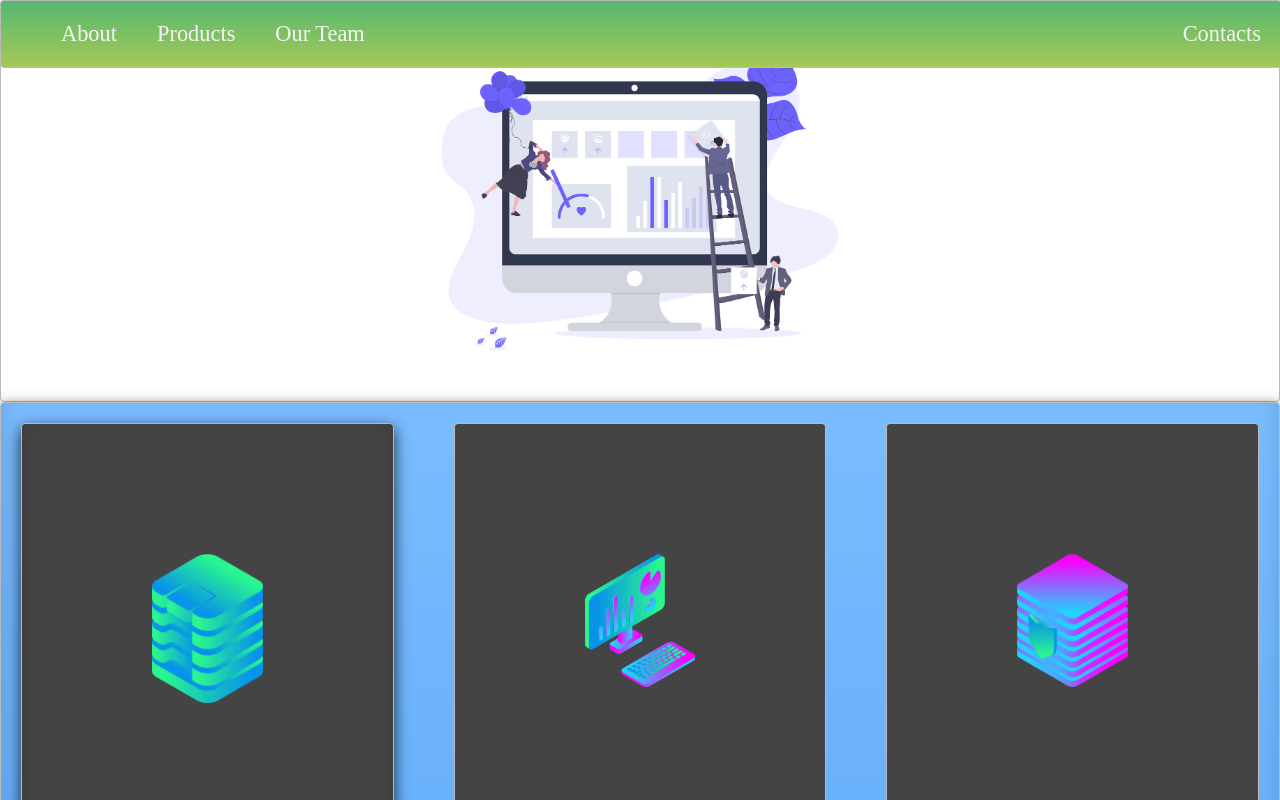
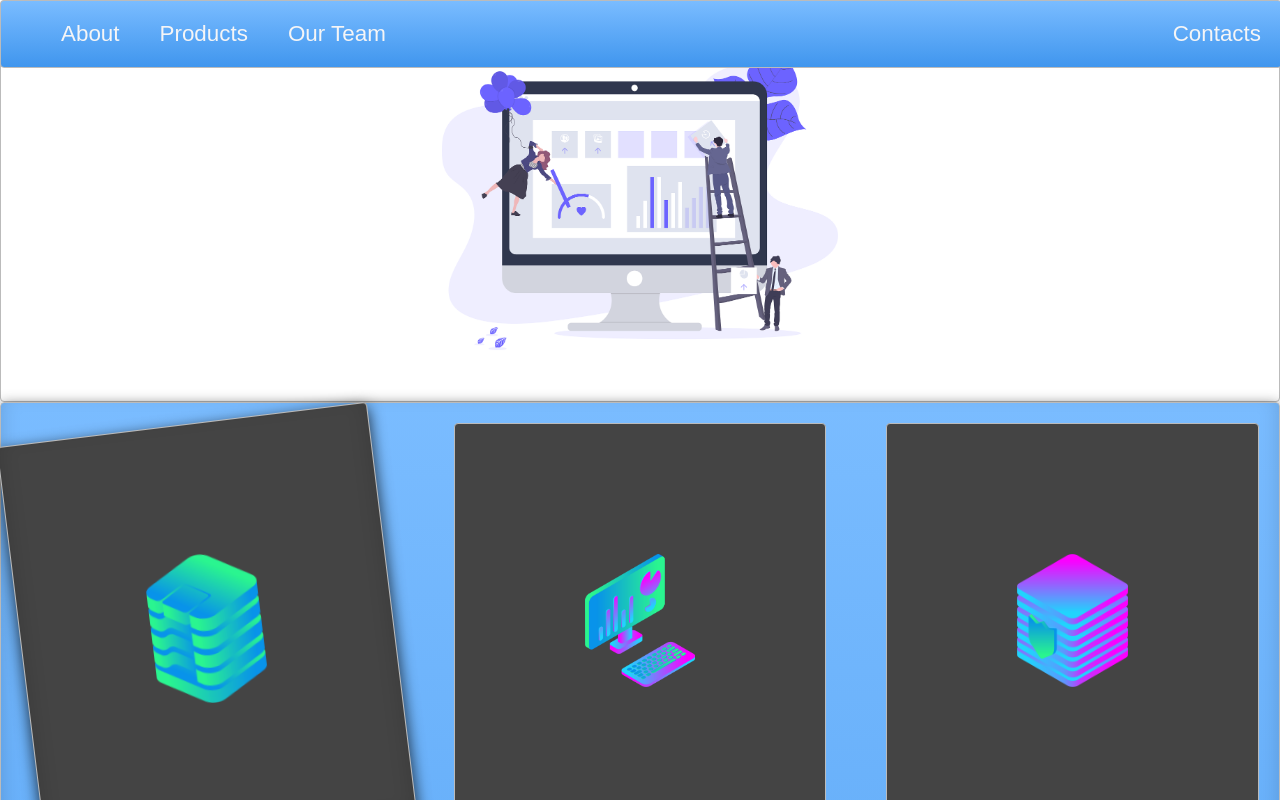
Before and after one commit to tonyveliz/Web-Page-Layout, a plain HTML site: page index.html in a window 1280 px wide. In both pictures the pointer is over the element 207 px from the left and 636 px from the top of the page. Shown: the top 800 px of the page. Drawn offline with Linux system fonts and the light colour scheme.

Commit message:
color change
color change on NAV element

```diff
--- a/index.html
+++ b/index.html
@@ -9,7 +9,7 @@
 
 <body>
   <!-- Nav Bar -->
-  <NAV class="zone green sticky">
+  <NAV class="zone blue sticky">
     <ul class="main-nav">
       <li><a href="">About</a></li>
       <li><a href="">Products</a></li>
--- a/style.css
+++ b/style.css
@@ -1,5 +1,6 @@
 body {
   margin: auto 0;
+  font-family: Arial, Helvetica, sans-serif;
 }
 
 .zone {
@@ -23,6 +24,13 @@ body {
     inset rgba(0, 0, 0, 0.15) 0px -10px 20px;
   box-shadow: rgba(0, 0, 0, 0.8) 0px 5px 15px,
     inset rgba(0, 0, 0, 0.15) 0px -10px 20px;
+}
+
+.box:hover {
+  -webkit-transform: rotate(-7deg);
+  -moz-box-shadow: rotate(-7deg) ,
+  -o-box-shadow: rotate(-7deg) ,
+  transform: rotate(-7deg) ,
 }
 
 /* NAV */
```
